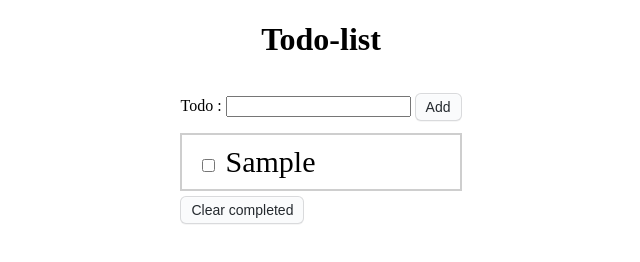
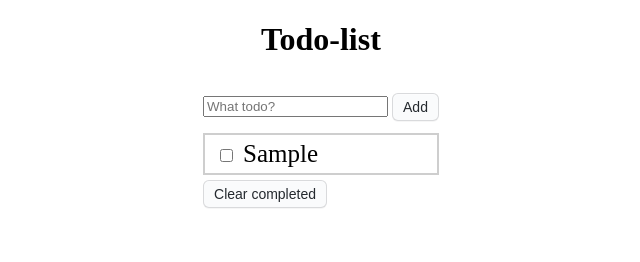
Before and after one commit to santtudas/Project1_DOM_SCRIPTING, a plain HTML site: page index.html in a window 1280 px wide. Both pictures are taken after typing "Sample" into the empty fields and a click on the button "Add". Shown: the whole page, without its empty margins (319-959 px from the left). Drawn offline with Linux system fonts and the light colour scheme.

Commit message:
placeholder added

```diff
--- a/index.html
+++ b/index.html
@@ -12,7 +12,7 @@
   </h1>
 
   <p id="textBox">
-    Todo : <input id="textfield" type="text">
+    <input id="textfield" type="text" placeholder="What todo?">
   </p>
 
   <button id="addButton">
--- a/scriptit.js
+++ b/scriptit.js
@@ -10,12 +10,15 @@ lista.appendChild(list);
 // Event listener for the Add button to add a new item to the list when clicked
 abutton.addEventListener("click", function () {
 
-  // Get the text from the input field and remove any extra whitespace
+  // Get the text from the input field and remove whitespace
   let itemText = text.value.trim();
 
   // Check if the input is not empty and less or equal to 30 characters
   if (itemText !== "" && itemText.length <= 30) {
     let listItem = document.createElement('li');
+
+    let = deleteButton = document.createElement('button')
+    deleteButton.innerHTML = 'Poista'; //ei skulaa
 
 
     // Create and append checkbox
@@ -41,7 +44,7 @@ abutton.addEventListener("click", function () {
   }
 });
 
-// Function to remove items marked as 'done'
+// Function to remove items marked as done
 function remove() {
   let elements = document.querySelectorAll('.done');
   for (let element of elements) {
--- a/styles.css
+++ b/styles.css
@@ -24,21 +24,19 @@ h1 {
 
 ul {
   list-style-type: none;
-  font-size: 30px;
+  font-size: 25px;
   padding: 0px;
   margin: 0px;
 }
 
 li {
-  padding: 10px;
+  padding: 5px;
   border: 1px solid #cecece;
 }
 
 #Lista input[type="checkbox"] {
   margin: 0 10px;
-  border-radius: 30px;
-  border-radius: 30px;
-}
+ }
 
 li.done {
   color: rgb(197, 197, 197);
```
